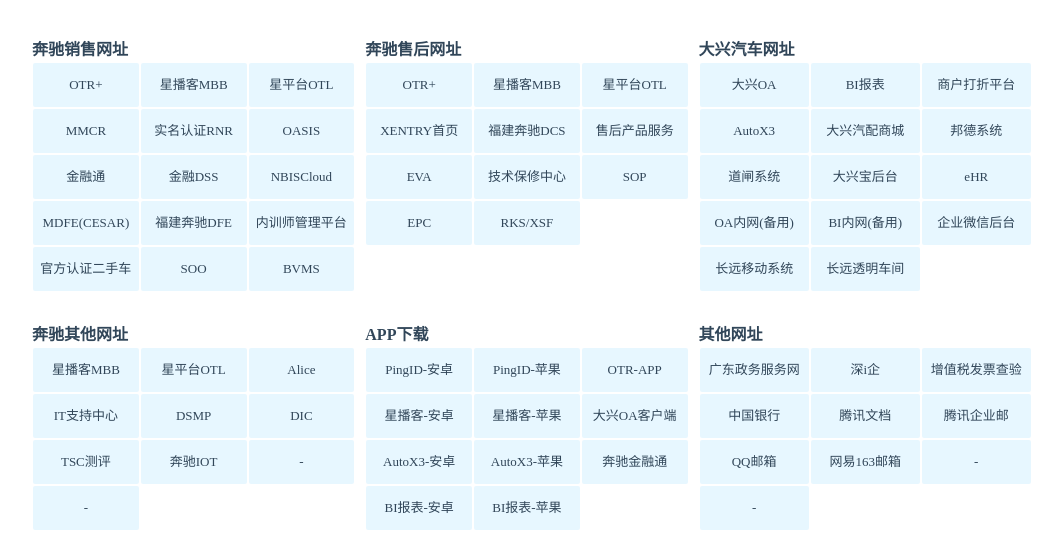
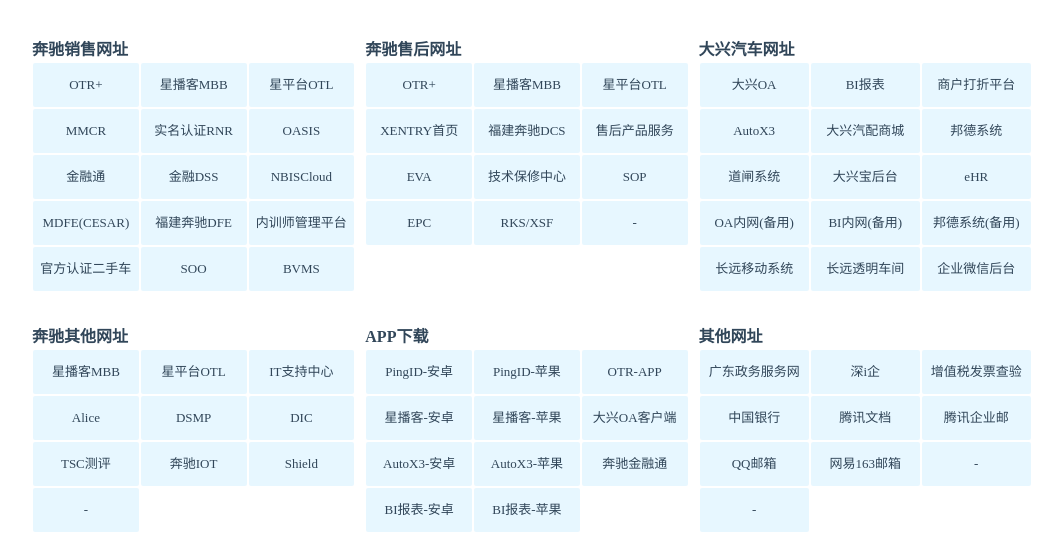
Before and after one commit to local-host-8080/dhbenz, a plain HTML site: page index.html in a window 1280 px wide. Shown: the part 205-763 px from the top of the page, without its empty margins (108-1171 px from the left). Drawn offline with Linux system fonts and the light colour scheme.

Commit message:
更新网址

```diff
--- a/index.html
+++ b/index.html
@@ -5,8 +5,8 @@
     <title>网址导航</title>
     <meta name="keywords" content="大兴网址导航,奔驰网址导航,奔驰网站大全">
     <meta name="description" content="给财富加一个O，给未来更多选择"/>
-    <link rel="shortcut icon" href="./static/img/favicon.ico">
-    <link href="./static/css/style.css" rel="stylesheet" type="text/css">
+    <link href="static/img/favicon.ico" rel="shortcut icon">
+    <link href="static/css/style.css" rel="stylesheet" type="text/css">
 	<script>
 		var _hmt = _hmt || [];
 		(function() {
@@ -100,7 +100,7 @@
 		  <li><a href="https://dalfsc.aftersales.mercedes-benz.com/sop" class="jj-list-link" target="_blank">SOP</a></li>
 		  <li><a href="https://xentry.mercedes-benz.com/xhpi/ng/" class="jj-list-link" target="_blank">EPC</a></li>
 		  <li><a href="https://cn-rks.mercedes-benz.com.cn/rks/#/xsf/home" class="jj-list-link" target="_blank">RKS/XSF</a></li>
-		  <li><a href="" class="jj-list-link" target="_blank"> </a></li>
+		  <li><a href="" class="jj-list-link" target="_blank">-</a></li>
 		  <li><a href="" class="jj-list-link" target="_blank"> </a></li>
         </ul>
       </div>
@@ -118,10 +118,10 @@
 		  <li><a href="https://www.italent.cn" class="jj-list-link" target="_blank">eHR</a></li>
 		  <li><a href="http://192.168.200.81:8122/" class="jj-list-link" target="_blank">OA内网(备用)</a></li>
 		  <li><a href="http://192.168.15.90:8075/webroot/decision/login" class="jj-list-link" target="_blank">BI内网(备用)</a></li>
-		  <li><a href="https://work.weixin.qq.com/wework_admin/frame" class="jj-list-link" target="_blank">企业微信后台</a></li>
+		  <li><a href="http://192.168.200.22:6300/Account?ReturnUrl=%2F" class="jj-list-link" target="_blank">邦德系统(备用)</a></li>
 		  <li><a href="https://m.longsky.com/login.aspx" class="jj-list-link" target="_blank">长远移动系统</a></li>
 		  <li><a href="https://tmcj.longsky.com/login.aspx" class="jj-list-link" target="_blank">长远透明车间</a></li>
-		  <li><a href="" class="jj-list-link" target="_blank"> </a></li>
+		  <li><a href="https://work.weixin.qq.com/wework_admin/frame" class="jj-list-link" target="_blank">企业微信后台</a></li>
 		  <li><a href="" class="jj-list-link" target="_blank"> </a></li>
         </ul>
       </div>
@@ -130,13 +130,13 @@
         <ul class="jj-list-con">
 		  <li><a href="https://china-portal.mercedes-benz.com.cn/" class="jj-list-link" target="_blank">星播客MBB</a></li>
           <li><a href="https://otl-cn.i.mercedes-benz.com/" class="jj-list-link" target="_blank">星平台OTL</a></li>
-          <li><a href="https://alice.mercedes-benz.com/" class="jj-list-link" target="_blank">Alice</a></li>
 		  <li><a href="https://digitalservices.mercedes-benz.com/" class="jj-list-link" target="_blank">IT支持中心</a></li>
-		  <li><a href="https://dsmp.mercedes-benz.com.cn/cdmsA" class="jj-list-link" target="_blank">DSMP</a></li>
+		  <li><a href="https://alice.mercedes-benz.com/" class="jj-list-link" target="_blank">Alice</a></li>
+		  <li><a href="https://dsmp.mercedes-benz.com.cn/cdmsA/" class="jj-list-link" target="_blank">DSMP</a></li>
 		  <li><a href="https://dic-cn.i.mercedes-benz.com/" class="jj-list-link" target="_blank">DIC</a></li>
 		  <li><a href="https://mercedes-benzonlineassessment.askform.cn/static/UserSys/custom/ddi_Evaluation/login/login.html" class="jj-list-link" target="_blank">TSC测评</a></li>
 		  <li><a href="https://mbbadge-iot.mlamp.cn/dashboard" class="jj-list-link" target="_blank">奔驰IOT</a></li>
-		  <li><a href="" class="jj-list-link" target="_blank">-</a></li>
+		  <li><a href="#" class="jj-list-link" target="_blank">Shield</a></li>
 		  <li><a href="" class="jj-list-link" target="_blank">-</a></li>
         </ul>
 	  </div>
```
